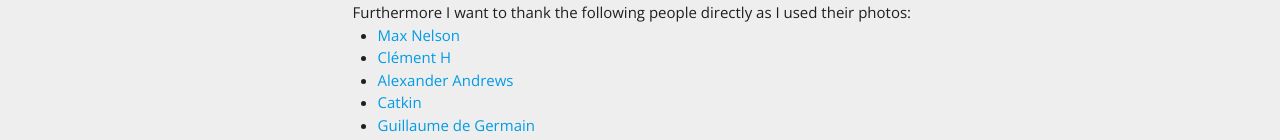
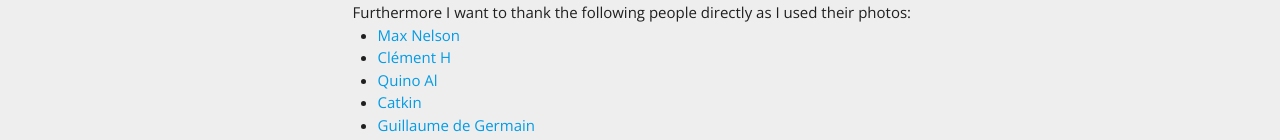
Before and after one commit to MaxAltena/maxaltena.com, a React (Create React App) app: page /credits in a window 1280 px wide. Shown: the part 812-952 px from the top of the page. Built offline with nearby package versions, Linux system fonts and the light colour scheme.

Commit message:
updated credits

```diff
--- a/src/components/pages/Credits.js
+++ b/src/components/pages/Credits.js
@@ -60,11 +60,11 @@ const Credits = () => {
             </li>
             <li>
               <a
-                href="https://unsplash.com/photos/JYGnB9gTCls"
+                href="https://unsplash.com/photos/4SNUcHPiC8c"
                 target="_blank"
                 rel="noopener noreferrer"
               >
-                Alexander Andrews
+                Quino Al
               </a>
             </li>
             <li>
```
